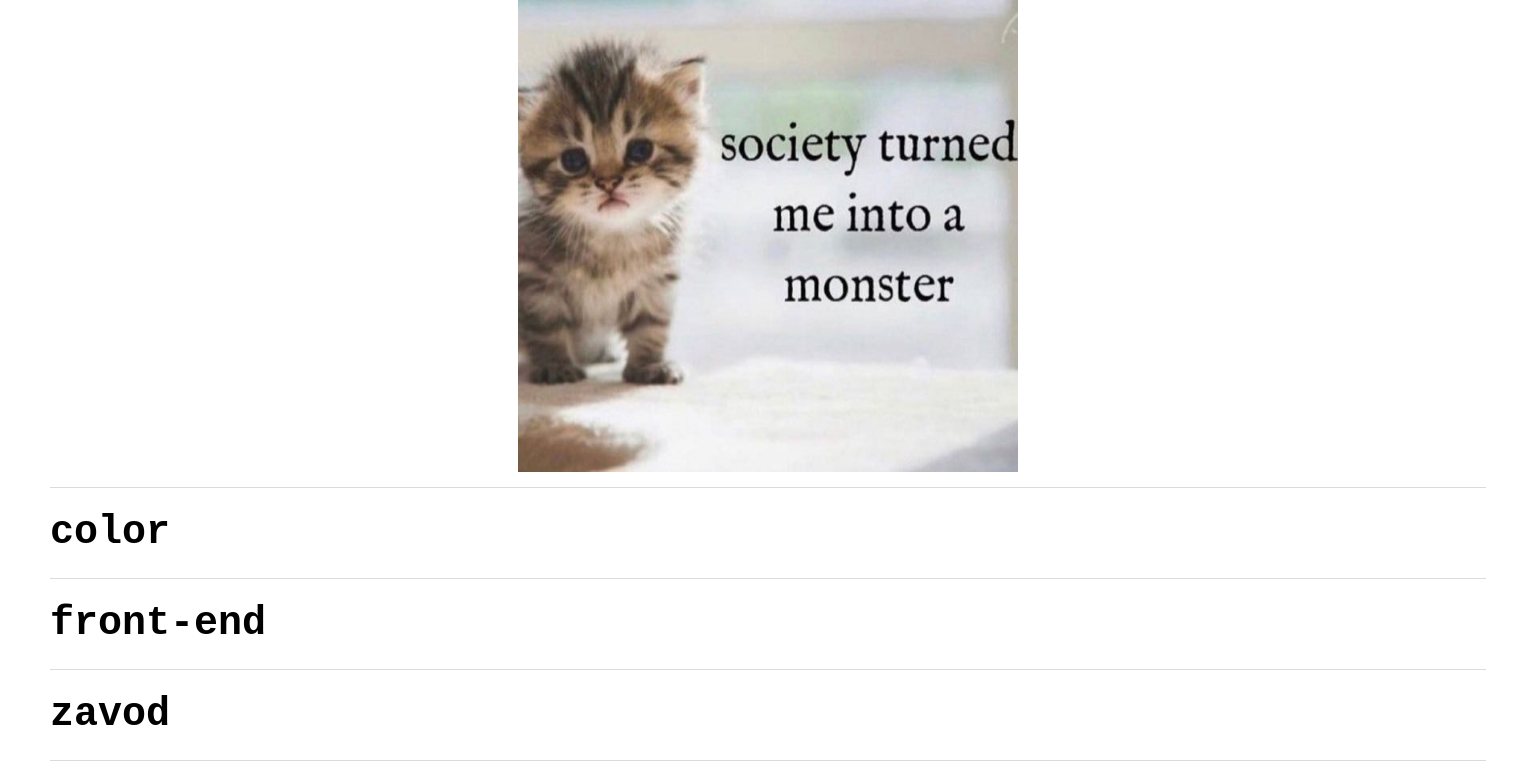
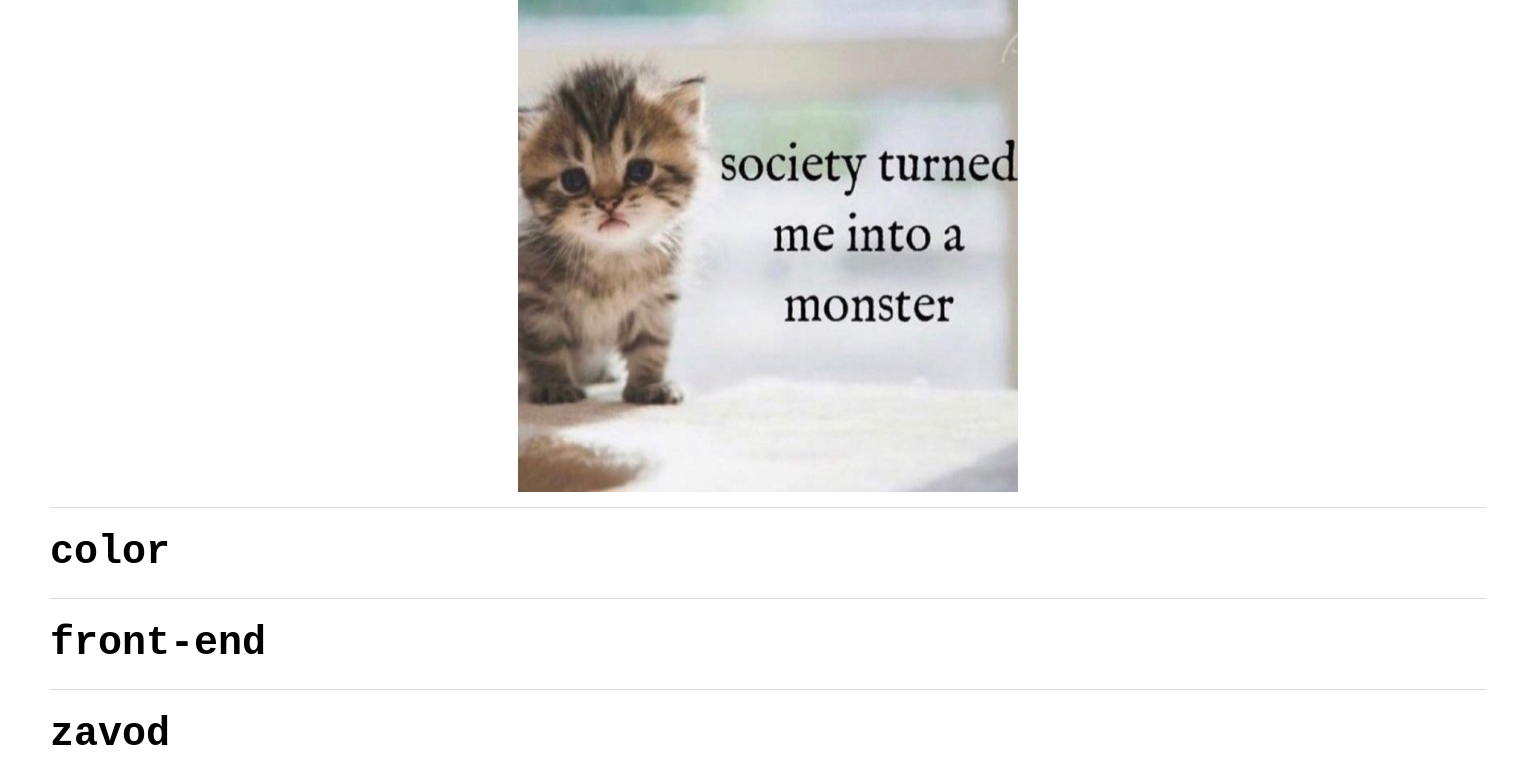
Before and after one commit to david-s10/cssBayan, a plain HTML site: page index.html in a window 1536 px wide. Shown: the part 222-995 px from the top of the page. Drawn offline with Linux system fonts and the light colour scheme.

Commit message:
docs: add paddig for decstop resolution

```diff
--- a/style.css
+++ b/style.css
@@ -163,6 +163,10 @@ img {
 }
 
 @media(min-width: 1440px) {
+    .wrapper {
+        padding: 50px 50px 0;
+    }
+
     .title {
         font-size: 50px;
     }
```
